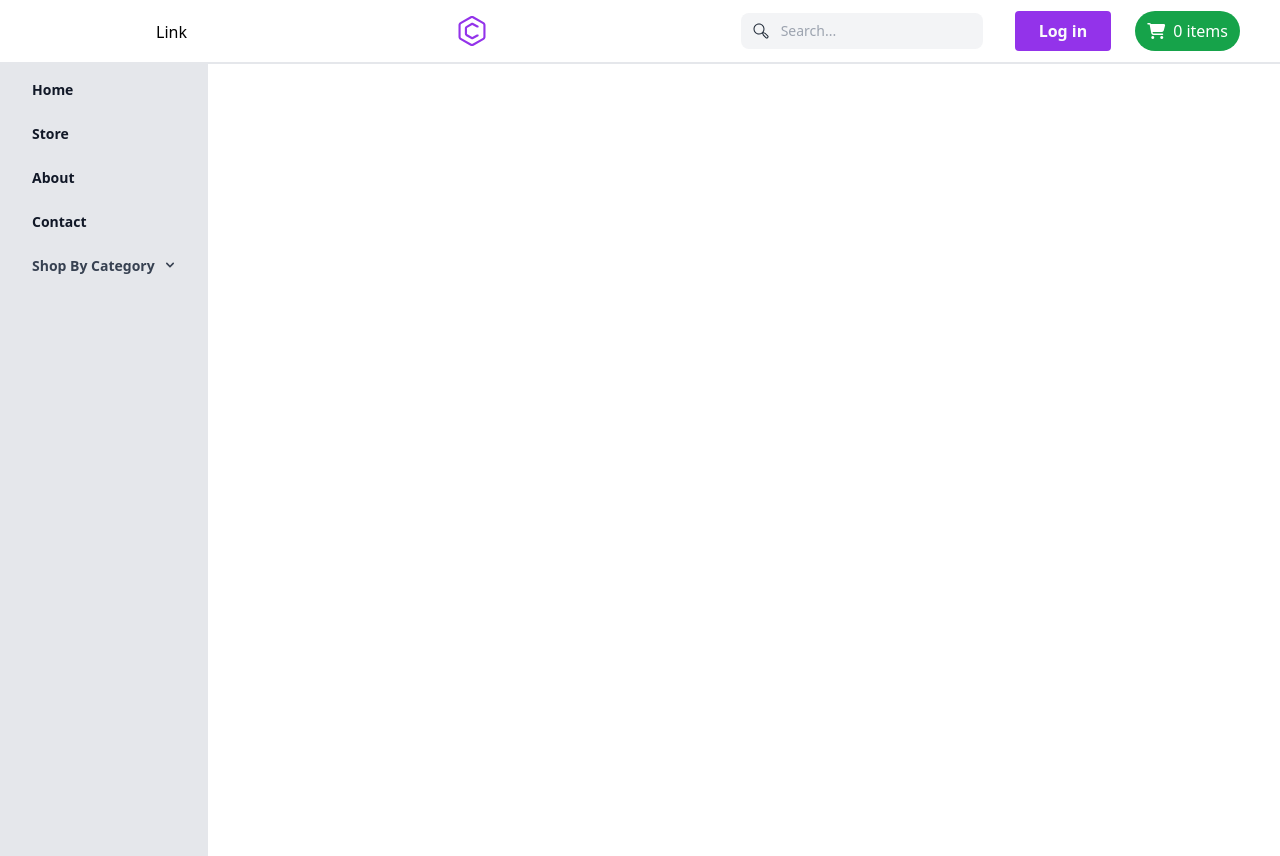
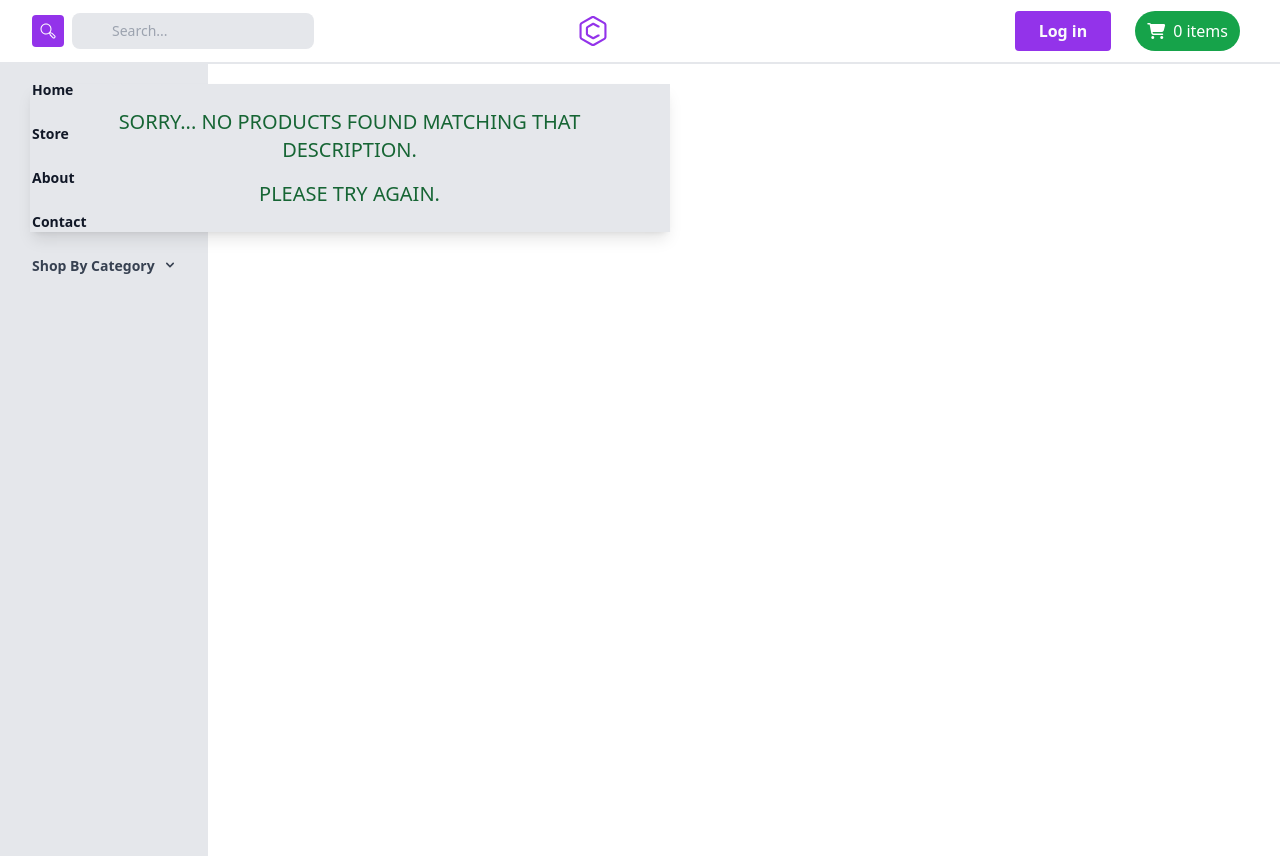
Before and after one commit to ShaderKent/BeccasStoreV1, a Django app: a page that uses templates/base.html in a window 1280 px wide. Run offline with Django 5.2, Linux system fonts and the light colour scheme; tables that the repository leaves empty hold one stand-in row (values such as "Sample post"); some libraries are stand-ins or nearby versions.

Commit message:
Added search functionality and adjusted some layout issues. TODO: logo is shifting incorrectly on med, sm, xs

```diff
--- a/store/urls.py
+++ b/store/urls.py
@@ -1,5 +1,5 @@
 from django.urls import path
-from .views import DetailedProductView, CategoryView, StoreView
+from .views import DetailedProductView, CategoryView, SearchView, StoreView
 
 app_name = "store"
 
@@ -7,4 +7,5 @@ urlpatterns = [
     path("", StoreView.as_view(), name="store"),
     path("c/<str:category_name>/", CategoryView.as_view(), name="products_by_category"),
     path("p/<str:slug>/", DetailedProductView.as_view(), name="product_details"),
+    path("search/", SearchView.as_view(), name="search"),
 ]
--- a/store/views.py
+++ b/store/views.py
@@ -1,5 +1,6 @@
 from django.http import HttpResponse
 from django.views.generic import ListView, DetailView
+from django.db.models import Q
 
 from carts.models import CartItem
 from carts.views import _cart_id
@@ -48,3 +49,20 @@ class DetailedProductView (DetailView):
         in_cart = CartItem.objects.filter(cart__cart_id=_cart_id(self.request), product=current_product).exists()
         context['in_cart'] = in_cart
         return context
+
+class SearchView(ListView):
+    model = Product
+    template_name = "search.html"
+    context_object_name = "products"
+
+    def get_queryset(self):
+        queryset = None
+        if "keyword" in self.request.GET:
+            keyword = self.request.GET["keyword"]
+            if keyword:
+                queryset = Product.objects.order_by("-created_date").filter(Q(description_full__icontains=keyword) | Q(description_short__icontains=keyword) | Q(product_name__icontains=keyword))
+        # paginator = Paginator(queryset, 2)
+        # page = self.request.GET.get("page")
+        # paged_products = paginator.get_page(page)
+
+        return queryset
--- a/templates/base.html
+++ b/templates/base.html
@@ -36,15 +36,15 @@
                     </svg>
                 </a>
                 <div class="flex items-center lg:space-x-4">
-                    <div class="relative">
-                        <span class="absolute inset-y-0 left-0 flex items-center pl-2">
-                            <button type="submit" title="Search" class="p-1 focus:outline-none focus:ring">
-                                <svg fill="currentColor" viewBox="0 0 512 512" class="w-4 h-4 text-gray-800 dark:text-gray-100 text-gray-800 dark:text-gray-100">
+                    <div class="flex-row">
+                        <form  action="{% url "store:search" %}" class="search absolute inset-y-0 left-0 flex items-center pl-2 ml-6">
+                            <button  type="submit" title="Search" class="p-2 focus:outline-none focus:ring bg-purple-600 rounded">
+                                <svg fill="currentColor" viewBox="0 0 512 512" class="w-4 h-4 text-white dark:text-gray-100 text-gray-800 dark:text-gray-100">
                                     <path d="M479.6,399.716l-81.084-81.084-62.368-25.767A175.014,175.014,0,0,0,368,192c0-97.047-78.953-176-176-176S16,94.953,16,192,94.953,368,192,368a175.034,175.034,0,0,0,101.619-32.377l25.7,62.2L400.4,478.911a56,56,0,1,0,79.2-79.195ZM48,192c0-79.4,64.6-144,144-144s144,64.6,144,144S271.4,336,192,336,48,271.4,48,192ZM456.971,456.284a24.028,24.028,0,0,1-33.942,0l-76.572-76.572-23.894-57.835L380.4,345.771l76.573,76.572A24.028,24.028,0,0,1,456.971,456.284Z"></path>
                                 </svg>
                             </button>
-                        </span>
-                        <input type="search" name="Search" placeholder="Search..." class="w-32 py-2 pl-10 text-sm rounded-lg sm:w-auto focus:outline-none bg-gray-100 dark:bg-gray-800 bg-gray-100 dark:bg-gray-800 text-gray-800 dark:text-gray-100 text-gray-800 dark:text-gray-100 focus:bg-gray-50 focus:dark:bg-gray-900 focus:bg-gray-50 focus:dark:bg-gray-900">
+                            <input type="text" name="keyword" placeholder="Search..." class="w-32 ml-2 py-2 pl-10 text-sm rounded-lg sm:w-auto focus:outline-none bg-gray-200 dark:bg-gray-800 bg-gray-100 dark:bg-gray-800 text-gray-800 dark:text-gray-100 text-gray-800 dark:text-gray-100 focus:bg-gray-100 focus:dark:bg-gray-900 focus:dark:bg-gray-900">
+                        </form>
                     </div>
                     <button type="button" class=" px-6 py-2 font-semibold rounded block text-gray-50 dark:text-gray-900 text-gray-50 dark:text-gray-900 bg-purple-600 dark:bg-purple-400 bg-purple-600 dark:bg-purple-400">Log in</button>
 
@@ -88,7 +88,7 @@
                     </div>
                 </nav>
             </div>
-            <div class="mt-2 border-solid border-l-1 border-gray-300">
+            <div class="mt-2 border-solid border-l-1 border-gray-300 w-full">
                 {% block content %}
                 {% endblock %}
             </div>
--- /dev/null
+++ b/templates/search.html
@@ -0,0 +1,5 @@
+{% extends "store.html" %}
+
+{% block search_content%}
+    <h1 class="lg-mt-0 w-100 rounded mx-auto text-center text-xl font-strong uppercase bg-purple-600 text-white mt-4 justify-self-center lg:w-1/3 w-1/2">Products Found: {{products.count}}</h1>
+{% endblock %}
--- a/templates/store.html
+++ b/templates/store.html
@@ -1,9 +1,15 @@
 {% extends "base.html" %}
+
 
 {% block content %}
 
+<!-- Search View Functionality -->
+{% block search_content %}
+{% endblock %}
+
 <div class="max-w-screen-xl p-5 mx-auto bg-white dark:bg-gray-800 text-gray-800 dark:text-gray-100">
 	<div class="grid grid-cols-1 gap-5 xl:grid-cols-4 lg:grid-cols-3 sm:grid-cols-2">
+		{% if products %}
 			{% for product in products %}
 			<div class="min-w-[250px] relative flex items-end justify-start w-full text-left bg-gray-500 dark:bg-gray-500 bg-center bg-cover h-72" style="background-image: url({{product.image1.url}});">
 				<a href="{% url 'store:product_details' product.slug %}">
@@ -17,15 +23,22 @@
 					<h2 class="z-10 p-5">
 						<a rel="noopener noreferrer" href="{% url 'store:product_details' product.slug %}" class="font-medium text-md hover:underline text-gray-100 dark:text-gray-800">{{product.product_name}}</a>
 					</h2>
-		</a>
 			</div>
 			{% endfor %}
 		</div>
+		{% else %}
+		<div class="bg-gray-200 lg:min-w-160 lg:shadow-lg justify-self-center">
+			<div class="flex flex-col p-6 lg:pl-15">
+				<h2 class="text-lg text-center flex-shrink font-medium uppercase text-green-800 lg:text-xl">Sorry... No products found matching that description.</h2>
+				<h2 class="pt-4 text-lg text-center flex-shrink font-medium uppercase text-green-800 lg:text-xl">Please try again.</h2>
+			</div>
+		</div>
+		{% endif %}
 
 	{% if products.has_other_pages %}
 	<nav class="mb-4 flex justify-center gap-4 mt-6" aria-label="Pagination">
 		{% if products.has_previous %}
-		<a class="rounded-lg border border-purple-600 px-2 py-2 text-gray-700"  href="?page={{products.previous_page_number}}">
+		<a class="rounded-lg border border-purple-600 px-2 py-2 text-gray-700" href="?page={{products.previous_page_number}}">
 			<span class="sr-only">Previous</span>
 			<svg class="mt-1 h-5 w-5" xmlns="http://www.w3.org/2000/svg" viewBox="0 0 20 20" fill="currentColor"
 				aria-hidden="true">
@@ -48,8 +61,6 @@
 		</span>
 		{% endif %}
 
-
-
 		{% for i in products.paginator.page_range %}
 		{% if products.number == i %}
 			<span class="rounded-lg border border-purple-600 bg-purple-600 px-4 py-2 text-white">{{i}}</span>
@@ -59,9 +70,6 @@
 			</a>
 		{% endif %}
 		{% endfor %}
-
-
-
 
 		{% if products.has_next %}
 		<a class="rounded-lg border border-purple-600 px-2 py-2 text-gray-700" href="?page={{products.next_page_number}}">
@@ -89,5 +97,6 @@
 
 	</nav>
 	{% endif %}
+
 </div>
 {% endblock %}
```
Lines whose indentation alone changed are shown as unchanged.
